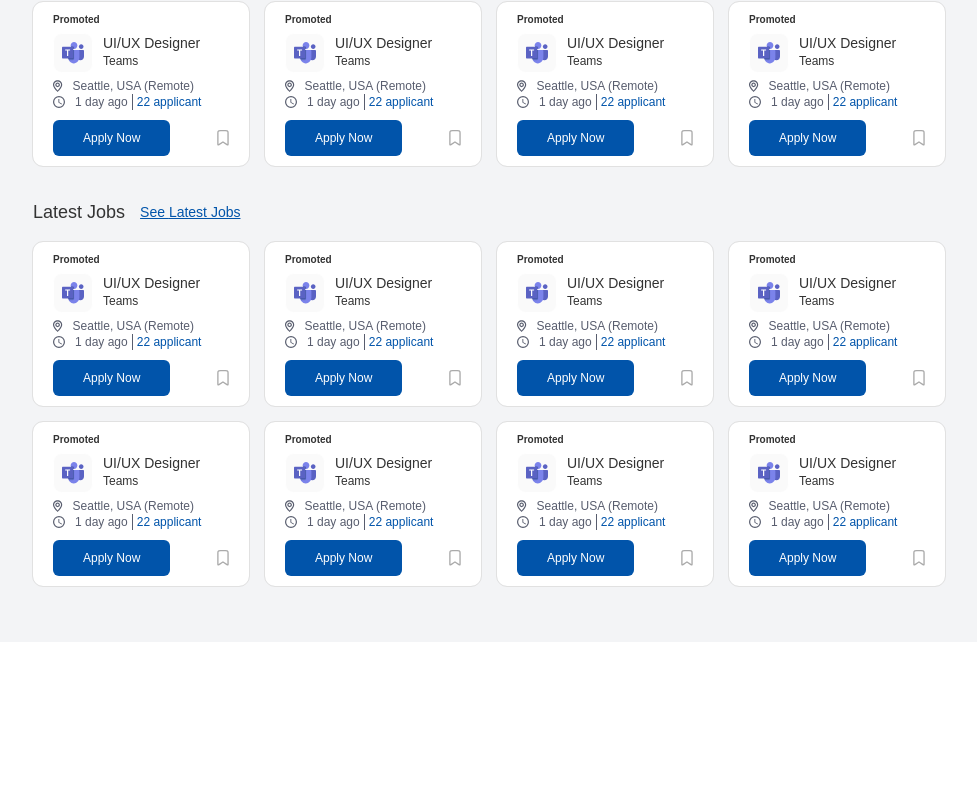
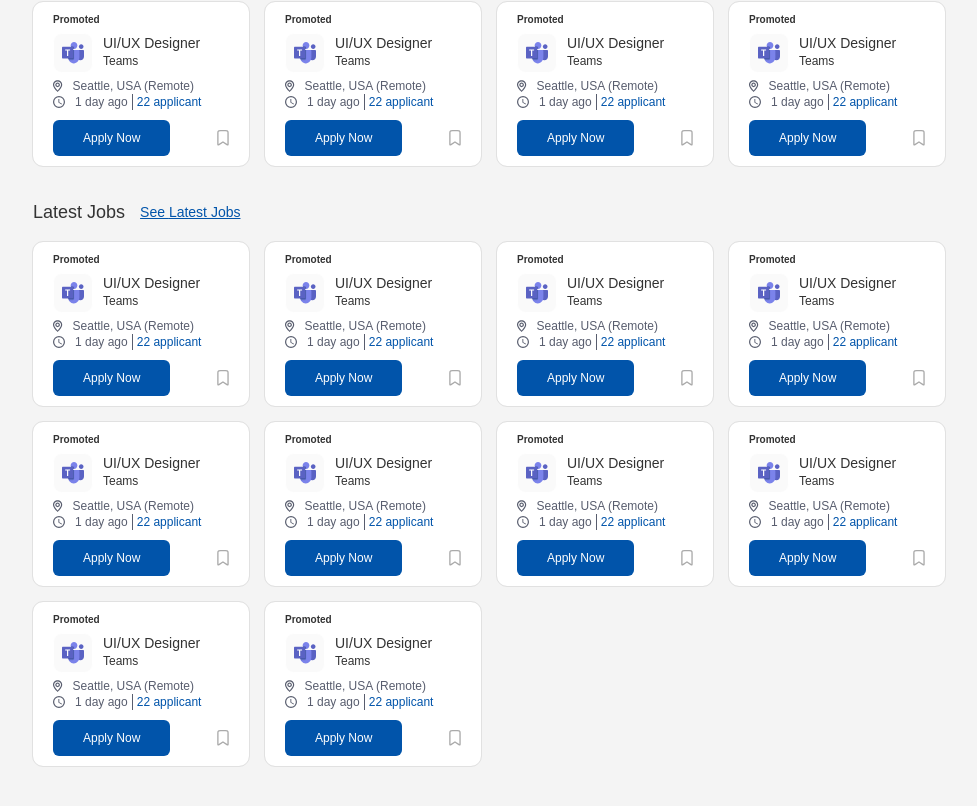
Before and after one commit to hmrizwan98/Find-Jobs, a Next.js app: page / in a window 1280 px wide. Shown: the part 961-1767 px from the top of the page, without its empty margins (303-1280 px from the left). Before the commit the page ends 1603 px from the top, so only its background shows below. Built offline with nearby package versions, Linux system fonts and the light colour scheme; a web font is replaced by a local one.

Commit message:
Fix css issue

```diff
--- a/app/globals.css
+++ b/app/globals.css
@@ -12,6 +12,7 @@
   --color-placeholder: #b0b0b0;
   --color-search-bg: #f6f9ff;
   --color-gray-outline: #e9ecef;
+  --color-gray-main: #f4f4f4;
 }
 
 @theme inline {
@@ -29,6 +30,7 @@
   --color-placeholder: #b0b0b0;
   --color-search-bg: #f6f9ff;
   --color-gray-outline: #e9ecef;
+  --color-gray-main: #f4f4f4;
 }
 
 @media (prefers-color-scheme: dark) {
--- a/containers/FindJobs/index.tsx
+++ b/containers/FindJobs/index.tsx
@@ -10,10 +10,10 @@ const FindJobs = () => {
   // Mock data - replace with actual data fetching
   const featuredJobs = Array(5).fill(null);
   const recommendedJobs = Array(8).fill(null);
-  const latestJobs = Array(8).fill(null);
+  const latestJobs = Array(10).fill(null);
 
   return (
-    <div className="bg-gray-100 min-h-screen">
+    <div className="bg-gray-main min-h-screen">
       {/* Main Container */}
       <div className="max-w-[1440px] mx-auto px-4 sm:px-6 lg:px-8 py-6">
         {/* Main Content Layout */}
```
